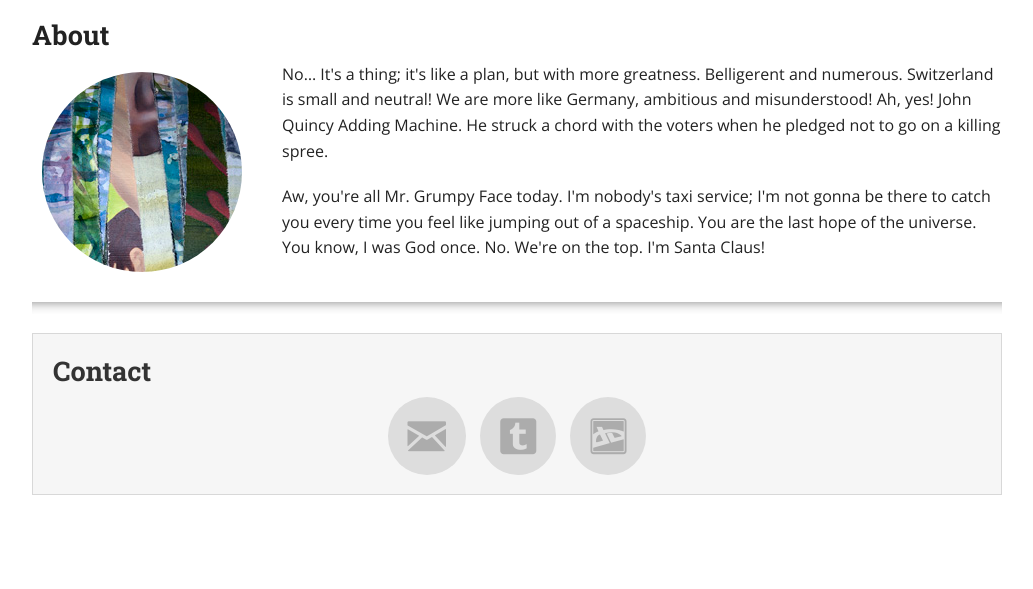
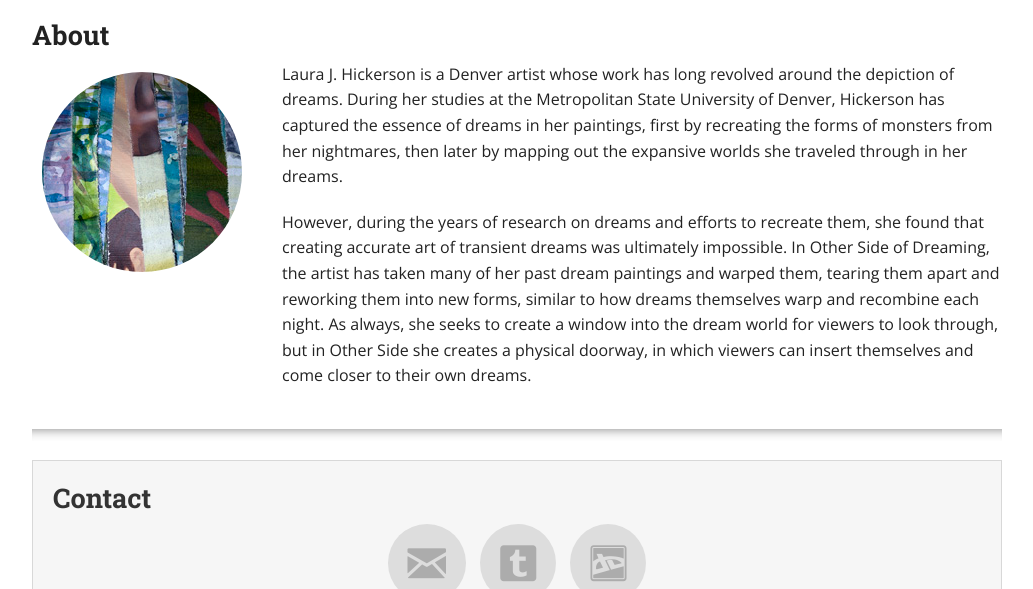
Before and after one commit to LJHickerson/LJHickerson.github.io, a plain HTML site: page index.html in a window 1280 px wide. Shown: the part 717-1306 px from the top of the page, without its empty margins (123-1156 px from the left). Before the commit the page ends 1232 px from the top, so only its background shows below. Drawn offline with nearby package versions, Linux system fonts and the light colour scheme.

Commit message:
Updated About text
BLAH

```diff
--- a/index.html
+++ b/index.html
@@ -78,10 +78,8 @@
 						</div>
 						<div class="medium-9 columns">
 
-							<p>No… It's a thing; it's like a plan, but with more greatness. Belligerent and numerous. Switzerland is small and neutral! We are more like Germany, ambitious and misunderstood! Ah, yes! John Quincy Adding Machine. He struck a chord with the voters when he pledged not to go on a killing spree.</p>
-
-							<p>Aw, you're all Mr. Grumpy Face today. I'm nobody's taxi service; I'm not gonna be there to catch you every time you feel like jumping out of a spaceship. You are the last hope of the universe. You know, I was God once. No. We're on the top. I'm Santa Claus!</p>
-
+							<p>Laura J. Hickerson is a Denver artist whose work has long revolved around the depiction of dreams. During her studies at the Metropolitan State University of Denver, Hickerson has captured the essence of dreams in her paintings, first by recreating the forms of monsters from her nightmares, then later by mapping out the expansive worlds she traveled through in her dreams.</p>
+							<p>However, during the years of research on dreams and efforts to recreate them, she found that creating accurate art of transient dreams was ultimately impossible. In Other Side of Dreaming, the artist has taken many of her past dream paintings and warped them, tearing them apart and reworking them into new forms, similar to how dreams themselves warp and recombine each night. As always, she seeks to create a window into the dream world for viewers to look through, but in Other Side she creates a physical doorway, in which viewers can insert themselves and come closer to their own dreams.</p>
 						</div>
 					</div>
 				</div>
```
